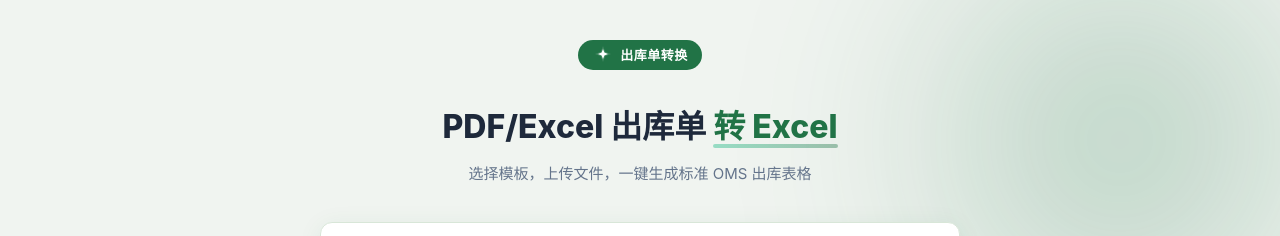
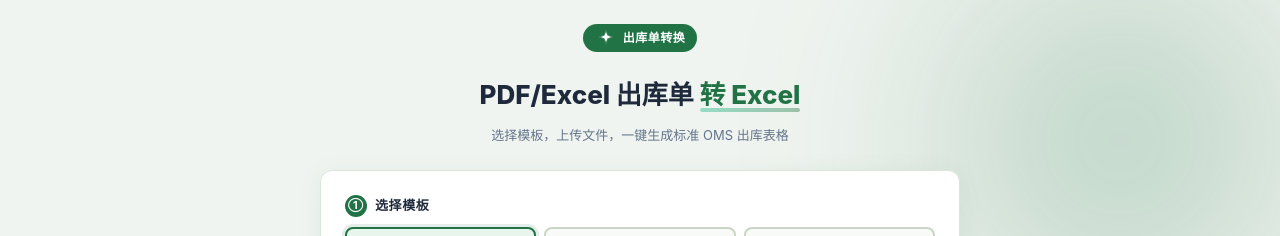
Before and after one commit to houpe/pdf-outbound-converter, a React (Vite) app in the folder web/frontend/: page / in a window 1280 px wide. Shown: the top 236 px of the page. Built offline with nearby package versions, Linux system fonts and the light colour scheme; no server answers.

Commit message:
前端UI紧凑化：缩小头部间距、标题字号、卡片内边距

```diff
--- a/web/frontend/src/App.css
+++ b/web/frontend/src/App.css
@@ -34,13 +34,13 @@
   z-index: 1;
   max-width: 640px;
   margin: 0 auto;
-  padding: 40px 20px 48px;
+  padding: 24px 20px 36px;
 }
 
 /* ===== Header ===== */
 .app-header {
   text-align: center;
-  margin-bottom: 36px;
+  margin-bottom: 24px;
 }
 .logo-badge {
   display: inline-flex;
@@ -48,19 +48,19 @@
   gap: 6px;
   background: var(--primary);
   color: #fff;
-  font-size: 13px;
+  font-size: 12px;
   font-weight: 700;
-  padding: 4px 14px;
+  padding: 3px 12px;
   border-radius: 999px;
-  margin-bottom: 16px;
+  margin-bottom: 10px;
   letter-spacing: 0.5px;
 }
 .app-title {
-  font-size: 32px;
+  font-size: 26px;
   font-weight: 800;
   color: var(--text);
   line-height: 1.25;
-  margin-bottom: 8px;
+  margin-bottom: 4px;
 }
 .app-title em {
   color: var(--primary);
@@ -78,7 +78,7 @@
 }
 .app-subtitle {
   color: var(--text-muted);
-  font-size: 15px;
+  font-size: 13px;
 }
 
 /* ===== Main Card ===== */
@@ -87,7 +87,7 @@
   border: 1px solid var(--card-border);
   border-radius: var(--radius);
   box-shadow: var(--shadow);
-  padding: 32px;
+  padding: 24px;
 }
 
 /* ===== Form Sections ===== */
```
